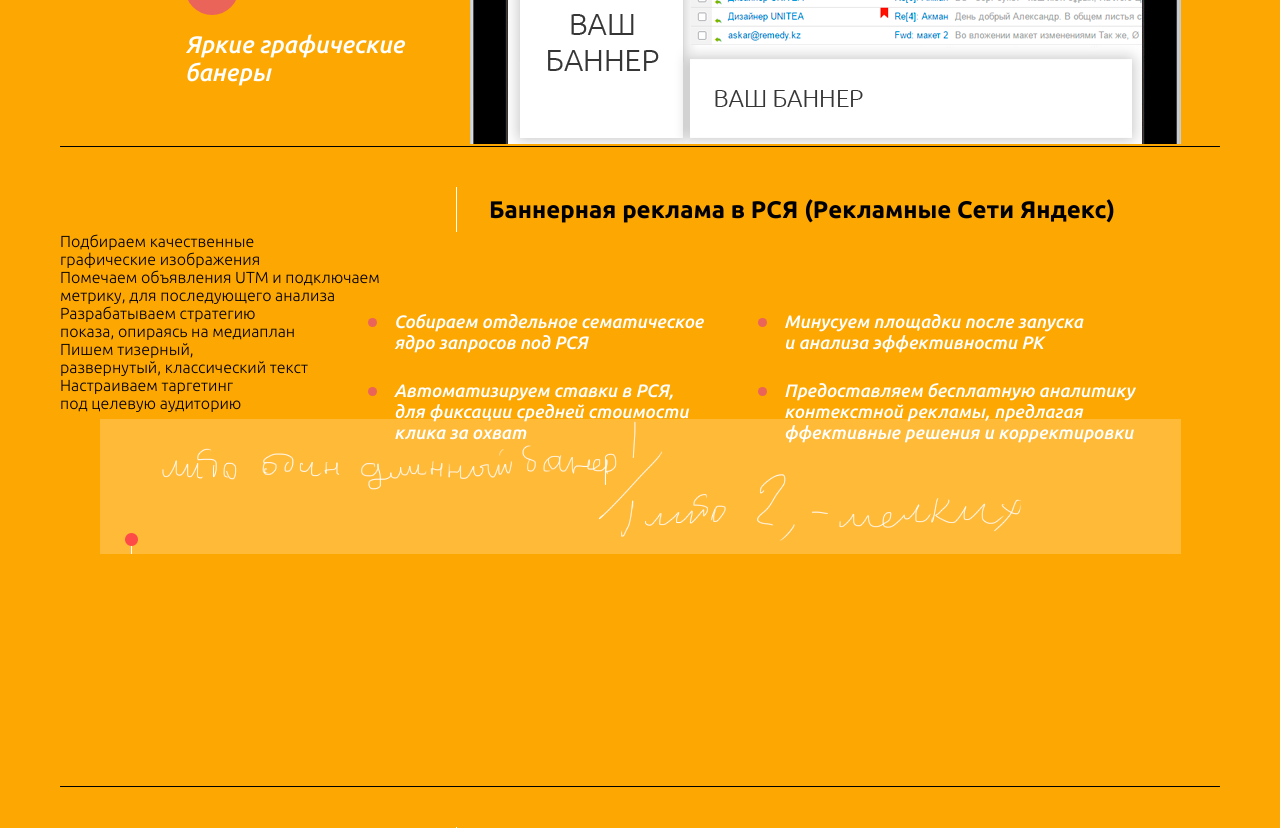
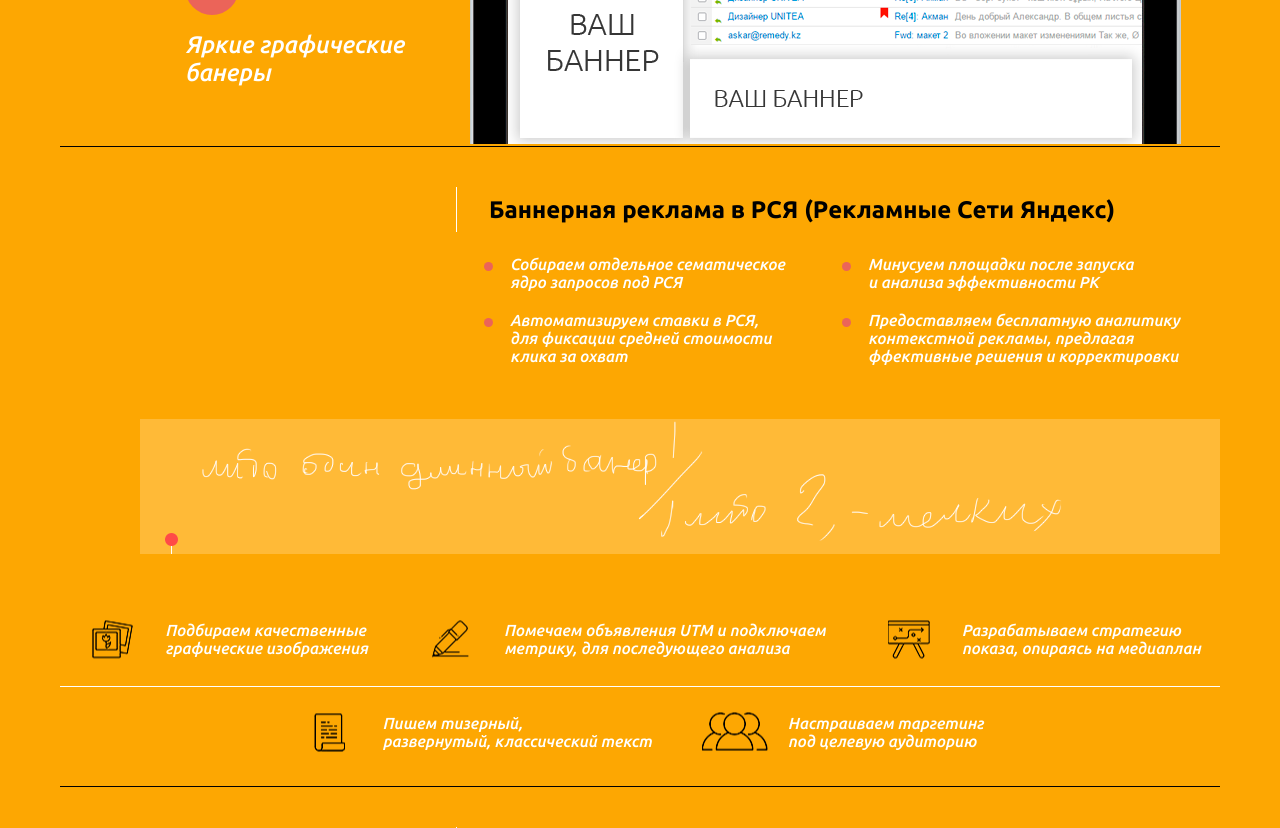
Before and after one commit to asper1969/diple, a WordPress theme: template page-marketing.php in a window 1280 px wide. Shown: the part 4800-5628 px from the top of the page. Run offline with PHP 8.4 and a stand-in for WordPress, Linux system fonts and the light colour scheme; the site name, menu and one post (Sample post) are stand-ins, and other content is empty.

Commit message:
02012018__1740

```diff
--- a/page-marketing.php
+++ b/page-marketing.php
@@ -460,16 +460,20 @@
                             ффективные решения и корректировки</li>
                     </ul>
                     <ul class="icons">
-                        <li class="icon">Подбираем качественные <br>
-                            графические изображения</li>
-                        <li class="icon">Помечаем объявления UTM  и подключаем <br>
-                            метрику, для последующего анализа</li>
-                        <li class="icon">Разрабатываем стратегию <br>
-                            показа, опираясь на медиаплан</li>
-                        <li class="icon">Пишем тизерный, <br>
-                            развернутый, классический текст</li>
-                        <li class="icon">Настраиваем таргетинг <br>
-                            под целевую аудиторию</li>
+                        <li class="icon">
+                            <span>Подбираем качественные <br>
+                            графические изображения</span>
+                        </li>
+                        <li class="icon">
+                            <span>Помечаем объявления UTM  и подключаем <br>
+                            метрику, для последующего анализа</span>
+                        </li>
+                        <li class="icon"><span>Разрабатываем стратегию <br>
+                            показа, опираясь на медиаплан</span></li>
+                        <li class="icon"><span>Пишем тизерный, <br>
+                            развернутый, классический текст</span></li>
+                        <li class="icon"><span>Настраиваем таргетинг <br>
+                            под целевую аудиторию</span></li>
                     </ul>
                 </div>
                 <div class="slide slide-3" data-index="3">
@@ -590,16 +594,20 @@
                             ффективные решения и корректировки</li>
                     </ul>
                     <ul class="icons">
-                        <li class="icon">Подбираем качественные <br>
-                            графические изображения</li>
-                        <li class="icon">Помечаем объявления UTM  и подключаем <br>
-                            метрику, для последующего анализа</li>
-                        <li class="icon">Разрабатываем стратегию <br>
-                            показа, опираясь на медиаплан</li>
-                        <li class="icon">Пишем тизерный, <br>
-                            развернутый, классический текст</li>
-                        <li class="icon">Настраиваем таргетинг <br>
-                            под целевую аудиторию</li>
+                        <li class="icon">
+                            <span>Подбираем качественные <br>
+                            графические изображения</span>
+                        </li>
+                        <li class="icon">
+                            <span>Помечаем объявления UTM  и подключаем <br>
+                            метрику, для последующего анализа</span>
+                        </li>
+                        <li class="icon"><span>Разрабатываем стратегию <br>
+                            показа, опираясь на медиаплан</span></li>
+                        <li class="icon"><span>Пишем тизерный, <br>
+                            развернутый, классический текст</span></li>
+                        <li class="icon"><span>Настраиваем таргетинг <br>
+                            под целевую аудиторию</span></li>
                     </ul>
                 </div>
                 <div class="slide slide-3" data-index="3">
--- a/src/style/style.scss
+++ b/src/style/style.scss
@@ -1274,24 +1274,24 @@ header{
 
               &:nth-of-type(2){
                 position: relative;
-                background-position: center!important;
+                background-position: 80px center;;
 
                 ul.points{
                   position: absolute;
-                  top: 124px;
+                  top: 68px;
                   color: #fff;
                   font-weight: 500;
-                  font-size: 18px;
+                  font-size: 16px;
                   font-style: italic;
-                  height: 158px;
+                  height: 130px;
                   display: flex;
                   justify-content: space-between;
                   flex-wrap: wrap;
-                  right: 80px;
-                  width: 746px;
+                  right: 40px;
+                  width: 670px;
 
                   li.point{
-                    width: 356px;
+                    width: 312px;
                     position: relative;
 
                     &:before{
@@ -1308,6 +1308,69 @@ header{
 
                     &.hidden{
                       opacity: 0;
+                    }
+                  }
+                }
+
+                ul.icons{
+                  color: #fff;
+                  font-weight: 500;
+                  font-size: 16px;
+                  font-style: italic;
+                  display: flex;
+                  flex-wrap: wrap;
+                  justify-content: center;
+                  position: absolute;
+                  bottom: 36px;
+
+                  &:before{
+                    content: '';
+                    display: block;
+                    width: 100%;
+                    height: 1px;
+                    border-bottom: 1px solid #fff;
+                    position: absolute;
+                    top: 50%;
+                    left: 0;
+                    transform: translateY(-50%);
+                  }
+
+                  li.icon{
+                    display: block;
+                    margin-right: 50px;
+                    position: relative;
+                    padding-left: 86px;
+                    margin-bottom: 57px;
+
+                    &:last-of-type,
+                    &:nth-of-type(4){
+                      margin-bottom: 0;
+                    }
+
+                    &:nth-of-type(3),
+                    &:last-of-type{
+                      margin-right: 0;
+                    }
+
+                    &:before{
+                      content: '';
+                      display: block;
+                      width: 66px;
+                      height: 39px;
+                      position: absolute;
+                      left: 0;
+                      top: 50%;
+                      transform: translateY(-50%);
+                    }
+
+                    @for $i from 1 through 5{
+
+                      &:nth-of-type(#{$i}){
+
+                        &:before{
+                          background: url('../images/icons/banners/#{$i}.png') no-repeat center center;
+                        }
+                      }
                     }
                   }
                 }
```
Also changed, not shown: prod/images/icons/banners/1.png (added), prod/images/icons/banners/2.png (added), prod/images/icons/banners/3.png (added), prod/images/icons/banners/4.png (added), prod/images/icons/banners/5.png (added), prod/style/style.css.
